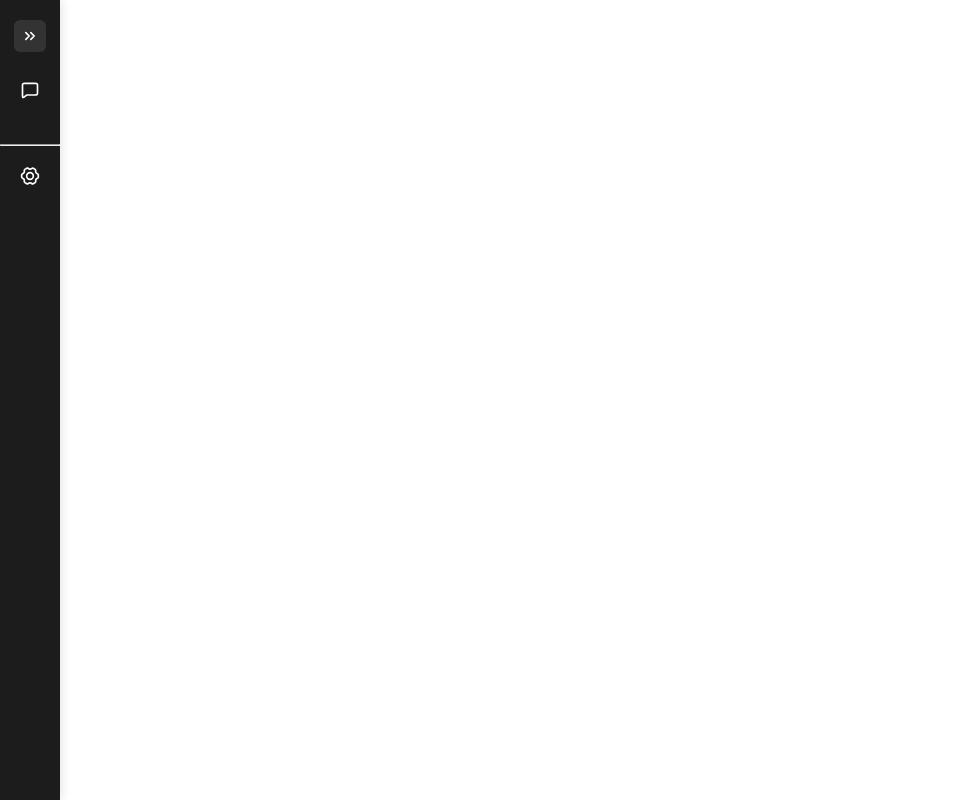
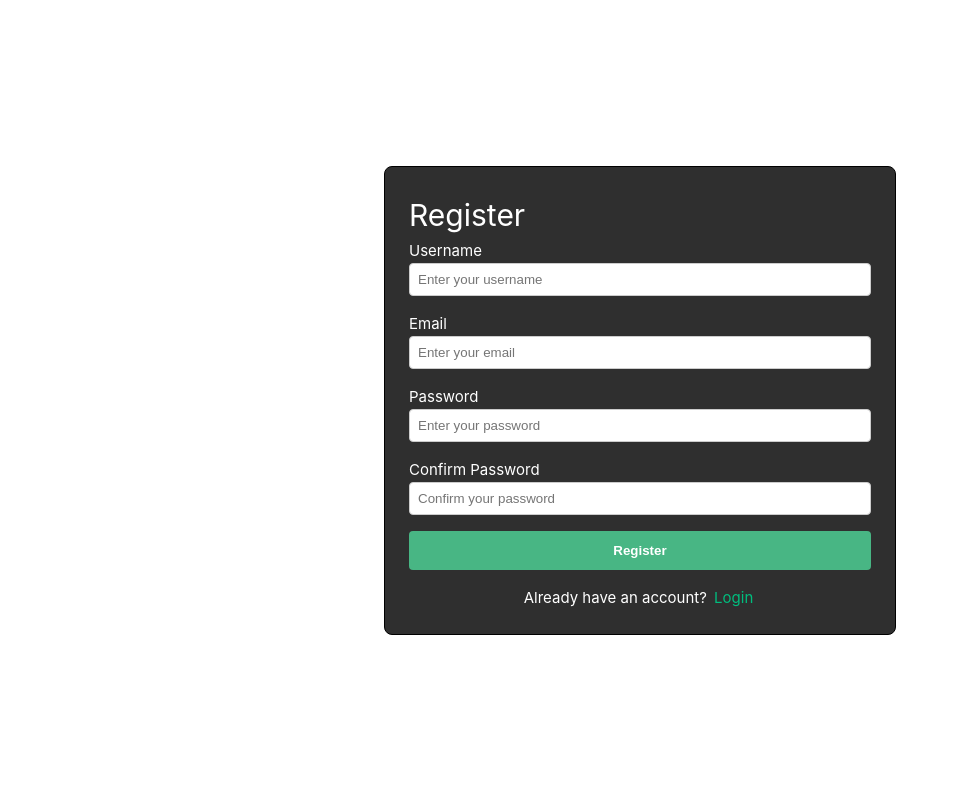
Before and after one commit to Byte-Boost/Frontend_Junipy, a Vue app: page /register in a window 1280 px wide. Before the commit this address had no page. Shown: the whole page, without its empty margins (0-959 px from the left). Built offline with nearby package versions, Linux system fonts and the light colour scheme; no server answers; the HTML template or start-up script is replaced by a standard one.

Commit message:
[feat]: revamped login page, added register page, added sweetalert
...and implemented actual methods for log-in and register

```diff
--- a/package.json
+++ b/package.json
@@ -18,6 +18,7 @@
     "axios": "^1.12.2",
     "marked": "^16.3.0",
     "sockjs-client": "^1.6.1",
+    "sweetalert2": "^11.23.0",
     "vue": "^3.5.18",
     "vue-router": "^4.5.1"
   },
--- a/src/App.vue
+++ b/src/App.vue
@@ -1,14 +1,22 @@
 <script setup lang="ts">
-import { RouterLink, RouterView } from "vue-router";
-import Sidebar from "./components/Sidebar.vue";
+  import { RouterView } from "vue-router";
+  import Sidebar from "./components/Sidebar.vue";
+  import { useRoute } from 'vue-router';
+  const routesWithoutSidebar = ['/login', '/register'];
+
+  const showSidebar = ()=>{
+    const route = useRoute();
+    return !routesWithoutSidebar.includes(route.path.toLowerCase());
+  };
 </script>
 
 <template>
-  <Sidebar />
-  <main class="main-content">
+  <Sidebar v-if="showSidebar()"/>
+  <main class="main-content" :class="{'using-sidebar': showSidebar()}">
     <RouterView />
   </main>
 </template>
+
 <style>
 .app-layout {
   display: flex;
@@ -17,9 +25,12 @@ import Sidebar from "./components/Sidebar.vue";
 
 .main-content {
   flex: 1;
-  margin-left: 250px;
   transition: margin-left 0.3s ease;
   overflow: hidden;
+}
+
+.using-sidebar {
+  margin-left: 250px;
 }
 
 /* Adjust for collapsed sidebar */
--- a/src/models/models.ts
+++ b/src/models/models.ts
@@ -1,6 +1,6 @@
 export interface User {
   id?: string;
-  name: string;
   username: string;
+  email: string;
   password: string;
 }
--- a/src/router/index.ts
+++ b/src/router/index.ts
@@ -11,7 +11,12 @@ const router = createRouter({
     {
       path: "/login",
       name: "Login",
-      component: () => import("../views/Login.vue"),
+      component: () => import("../views/LoginView.vue"),
+    },
+    {
+      path: "/register",
+      name: "Register",
+      component: () => import("../views/RegisterView.vue"),
     }
   ],
 });
--- a/src/scripts/http-requests/instance.ts
+++ b/src/scripts/http-requests/instance.ts
@@ -1,10 +1,8 @@
-import { Client } from "@stomp/stompjs";
 import apiClient from "./endpoints";
-import SockJS from "sockjs-client";
 import type { User } from "@/models/models";
 
-export async function register(newUser: User) {
-  const response = await apiClient.post("/api/auth/register", newUser);
+export async function register(email: string, username: string, password: string, confirmPassword: string) {
+  const response = await apiClient.post("/api/auth/register", { email, username, password, confirmPassword });
   return response.data;
 }
 
--- a/src/views/Login.vue
+++ /dev/null
@@ -1,103 +0,0 @@
-<template>
-    <div class="login-container">
-        <form @submit.prevent="handleLogin" class="login-form">
-            <h2>Login</h2>
-            <div class="form-group">
-                <label for="username">Usuário</label>
-                <input
-                    id="username"
-                    v-model="username"
-                    type="text"
-                    required
-                    autocomplete="username"
-                />
-            </div>
-            <div class="form-group">
-                <label for="password">Senha</label>
-                <input
-                    id="password"
-                    v-model="password"
-                    type="password"
-                    required
-                    autocomplete="current-password"
-                />
-            </div>
-            <button type="submit">Entrar</button>
-            <p v-if="error" class="error">{{ error }}</p>
-        </form>
-    </div>
-</template>
-
-<script>
-export default {
-    name: "LoginView",
-    data() {
-        return {
-            username: "",
-            password: "",
-            error: "",
-        };
-    },
-    methods: {
-        async handleLogin() {
-            this.error = "";
-            if (this.username === "admin" && this.password === "admin") {
-            this.$router.push({ name: "Home" });
-            } else {
-                this.error = "Usuário ou senha inválidos.";
-            }
-        },
-    },
-};
-</script>
-
-<style scoped>
-.login-container {
-    display: flex;
-    justify-content: center;
-    align-items: center;
-    min-height: 100vh;
-    background: #f5f6fa;
-}
-.login-form {
-    background: #fff;
-    padding: 2rem 2.5rem;
-    border-radius: 8px;
-    box-shadow: 0 2px 8px rgba(0,0,0,0.1);
-    width: 320px;
-}
-.form-group {
-    margin-bottom: 1.2rem;
-}
-label {
-    display: block;
-    margin-bottom: 0.4rem;
-    font-weight: 500;
-}
-input[type="text"],
-input[type="password"] {
-    width: 100%;
-    padding: 0.6rem;
-    border: 1px solid #ccc;
-    border-radius: 4px;
-}
-button {
-    width: 100%;
-    padding: 0.7rem;
-    background: #1976d2;
-    color: #fff;
-    border: none;
-    border-radius: 4px;
-    font-weight: bold;
-    cursor: pointer;
-    transition: background 0.2s;
-}
-button:hover {
-    background: #1565c0;
-}
-.error {
-    color: #d32f2f;
-    margin-top: 1rem;
-    text-align: center;
-}
-</style>
--- /dev/null
+++ b/src/views/LoginView.vue
@@ -0,0 +1,143 @@
+<template class="login-container">
+    <div class="login-container">
+        <div class="login-card">
+          <h1>Login</h1>
+
+          <form @submit.prevent="handleLogin" class="login-form">
+            <div class="form-group">
+              <label for="email">Email</label>
+              <input
+                id="email"
+                type="email"
+                v-model="email"
+                placeholder="Enter your email"
+                required
+              />
+            </div>
+
+            <div class="form-group">
+              <label for="password">Password</label>
+              <input
+                id="password"
+                type="password"
+                v-model="password"
+                placeholder="Enter your password"
+                required
+              />
+            </div>
+
+            <button type="submit" :disabled="loading">
+              {{ loading ? "Logging in..." : "Login" }}
+            </button>
+          </form>
+
+          <p class="extra">
+            Don't have an account?
+            <a href="/register">Register</a>
+          </p>
+
+        </div>
+    </div>
+</template>
+
+<script setup>
+import { ref } from "vue";
+import { useRouter } from "vue-router";
+import { login } from "@/scripts/http-requests/instance";
+import Swal from 'sweetalert2';
+
+const router = useRouter();
+const email = ref("");
+const password = ref("");
+const loading = ref(false);
+const error = ref(null);
+
+const handleLogin = async () => {
+  loading.value = true;
+  error.value = null;
+
+  try {
+    const response = await login(email.value, password.value);
+    if (response.token) {
+      localStorage.setItem("token", response.token);
+      router.push("/");
+    } else {
+      Swal.fire({
+        icon: "error",
+        title: "Oops...",
+        text: "Algo de errado aconteceu com o servidor!"
+      });
+    }
+  } catch (e) {
+    Swal.fire({
+      icon: "error",
+      title: "Oops...",
+      text: e.response?.data?.message || "Login failed"
+    });
+  } finally {
+    loading.value = false;
+  }
+};
+</script>
+
+<style scoped>
+.login-container{
+    display: flex;
+    justify-content: center;
+    align-items: center;
+    height: 100vh;
+}
+
+.login-card {
+  width: 32rem;
+  margin: 2rem auto;
+  padding: 1.5rem;
+  border: 1px solid #000;
+  color: #fff;
+  border-radius: 8px;
+  background: #2f2f2f;
+}
+
+.login-form {
+  display: flex;
+  flex-direction: column;
+  gap: 1rem;
+}
+
+.form-group {
+  display: flex;
+  flex-direction: column;
+}
+
+input {
+  padding: 0.5rem;
+  border: 1px solid #ccc;
+  border-radius: 4px;
+}
+
+button {
+  padding: 0.75rem;
+  border: none;
+  border-radius: 4px;
+  background: #48b684;
+  color: white;
+  cursor: pointer;
+  font-weight: bold;
+}
+
+button:disabled {
+  background: #999;
+  cursor: not-allowed;
+}
+
+.extra {
+  margin-top: 1rem;
+  text-align: center;
+}
+
+.error {
+  margin-top: 1rem;
+  color: red;
+  font-weight: bold;
+}
+</style>
--- /dev/null
+++ b/src/views/RegisterView.vue
@@ -0,0 +1,158 @@
+<template class="register-container">
+    <div class="register-container">
+        <div class="register-card">
+          <h1>Register</h1>
+
+          <form @submit.prevent="handleRegister" class="register-form">
+            <div class="form-group">
+              <label for="username">Username</label>
+              <input
+                id="username"
+                type="username"
+                v-model="username"
+                placeholder="Enter your username"
+                required
+              />
+            </div>
+
+            <div class="form-group">
+              <label for="email">Email</label>
+              <input
+                id="email"
+                type="email"
+                v-model="email"
+                placeholder="Enter your email"
+                required
+              />
+            </div>
+
+            <div class="form-group">
+              <label for="password">Password</label>
+              <input
+                id="password"
+                type="password"
+                v-model="password"
+                placeholder="Enter your password"
+                required
+              />
+            </div>
+
+            <div class="form-group">
+              <label for="confirm-password">Confirm Password</label>
+              <input
+                id="confirm-password"
+                type="password"
+                v-model="confirmPassword"
+                placeholder="Confirm your password"
+                required
+              />
+            </div>
+
+            <button type="submit" :disabled="loading">
+              {{ loading ? "Logging in..." : "Register" }}
+            </button>
+          </form>
+
+          <p class="extra">
+            Already have an account?
+            <a href="/login">Login</a>
+          </p>
+
+        </div>
+    </div>
+</template>
+
+<script setup>
+import { ref } from "vue";
+import { register } from "@/scripts/http-requests/instance";
+import { useRouter } from "vue-router";
+import Swal from 'sweetalert2';
+
+const router = useRouter();
+const email = ref("");
+const username = ref("");
+const password = ref("");
+const confirmPassword = ref("");
+const loading = ref(false);
+const error = ref(null);
+
+const handleRegister = async () => {
+  loading.value = true;
+  error.value = null;
+
+  try {
+    const response = await register(email.value, username.value, password.value, confirmPassword.value);
+    router.push("/login");
+  } catch (e) {
+    Swal.fire({
+      icon: "error",
+      title: "Oops...",
+      text: e.response?.data?.message || "Register failed"
+    });
+  } finally {
+    loading.value = false;
+  }
+};
+</script>
+
+<style scoped>
+.register-container{
+    display: flex;
+    justify-content: center;
+    align-items: center;
+    height: 100vh;
+}
+
+.register-card {
+  width: 32rem;
+  margin: 2rem auto;
+  padding: 1.5rem;
+  border: 1px solid #000;
+  color: #fff;
+  border-radius: 8px;
+  background: #2f2f2f;
+}
+
+.register-form {
+  display: flex;
+  flex-direction: column;
+  gap: 1rem;
+}
+
+.form-group {
+  display: flex;
+  flex-direction: column;
+}
+
+input {
+  padding: 0.5rem;
+  border: 1px solid #ccc;
+  border-radius: 4px;
+}
+
+button {
+  padding: 0.75rem;
+  border: none;
+  border-radius: 4px;
+  background: #48b684;
+  color: white;
+  cursor: pointer;
+  font-weight: bold;
+}
+
+button:disabled {
+  background: #999;
+  cursor: not-allowed;
+}
+
+.extra {
+  margin-top: 1rem;
+  text-align: center;
+}
+
+.error {
+  margin-top: 1rem;
+  color: red;
+  font-weight: bold;
+}
+</style>
```
Also changed, not shown: 1 other file (tests, documents, lock files or other folders).
